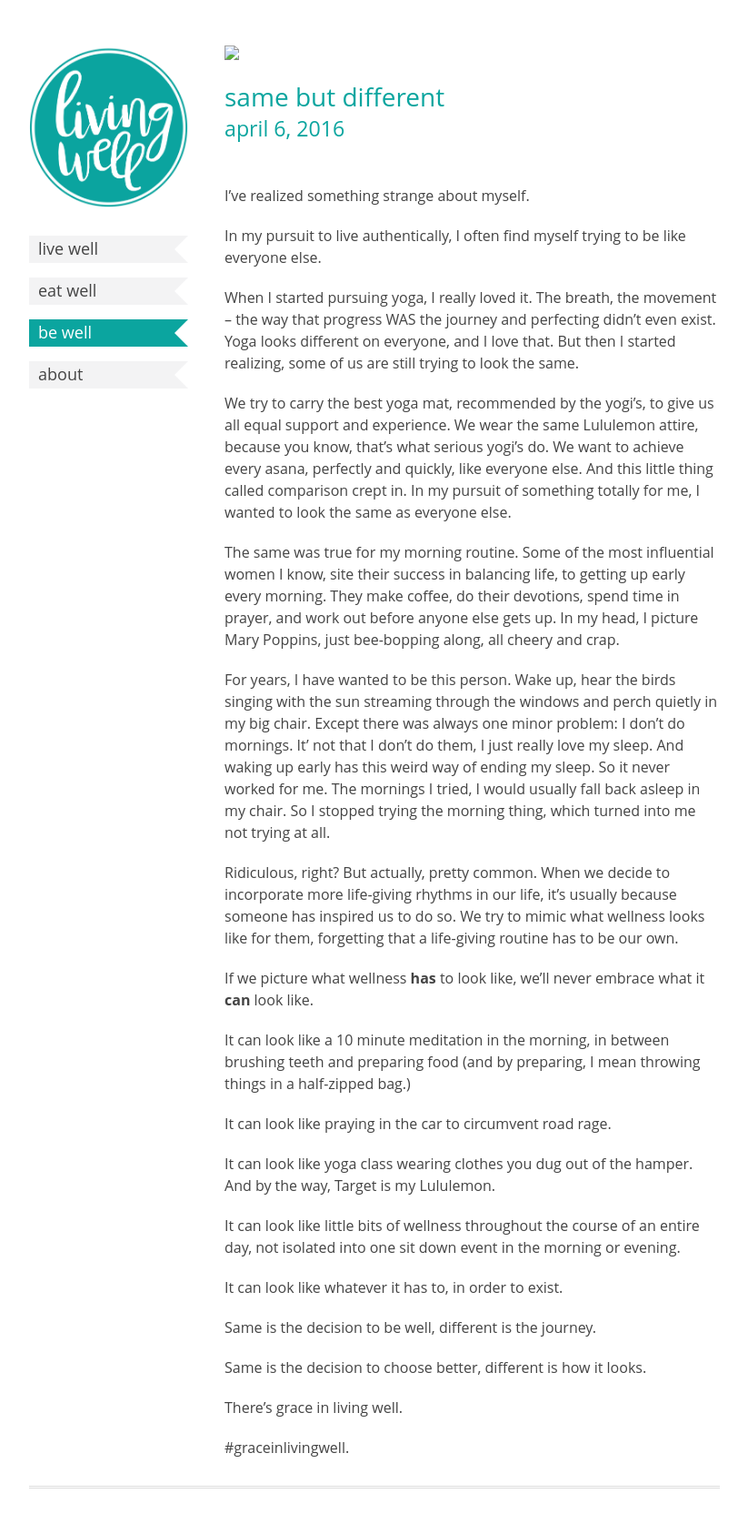
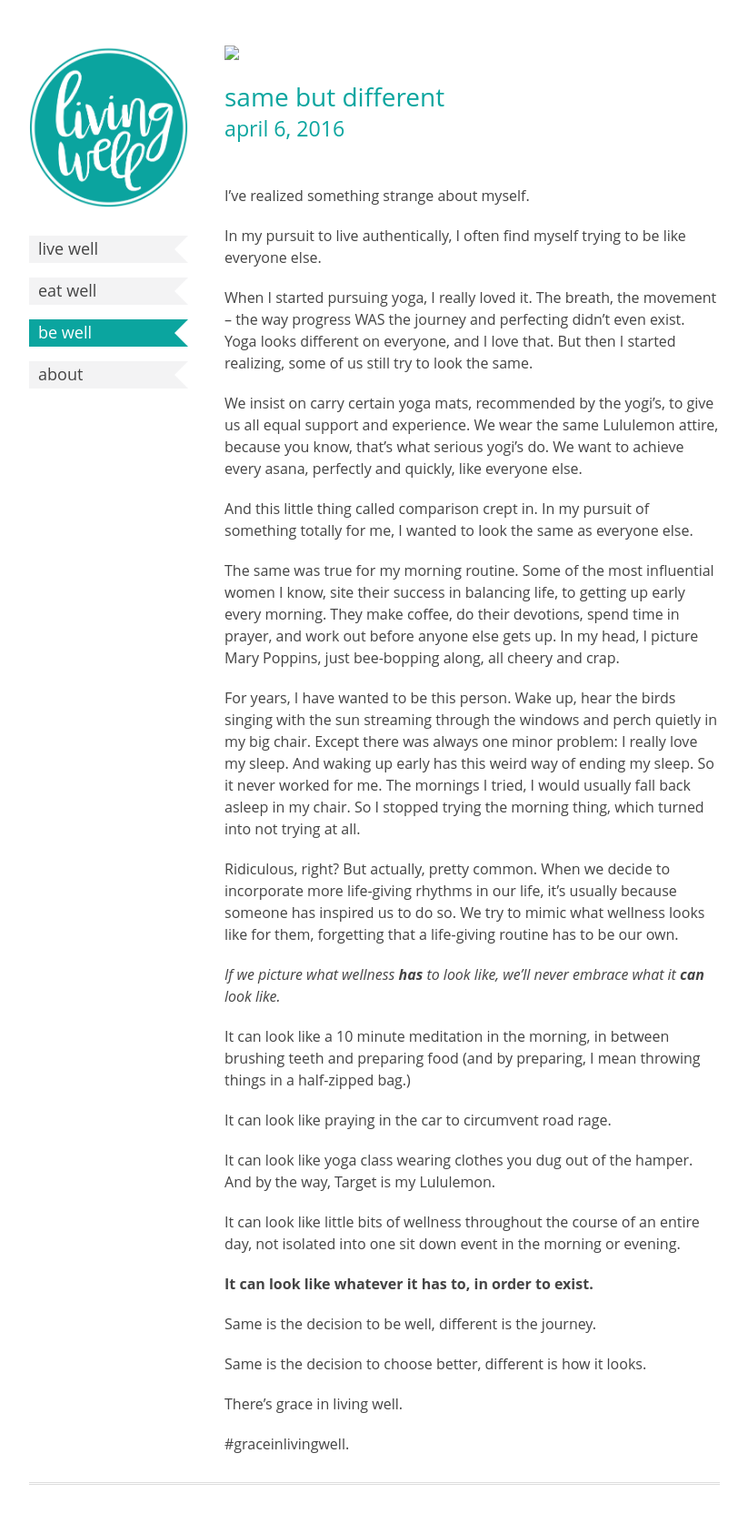
Before and after one commit to dreger/thelivingwell.co, a Jekyll site: the page built from _posts/be/2016-04-6-different.md, in a window 1280 px wide. Shown: the whole page at 91% size, without its empty margins (228-1051 px from the left). Built offline with Jekyll 4.4.1, drawn with Linux system fonts in a browser that asks for light colours.

Commit message:
Update 2016-04-6-different.md

```diff
--- a/_posts/be/2016-04-6-different.md
+++ b/_posts/be/2016-04-6-different.md
@@ -9,19 +9,19 @@ I’ve realized something strange about myself.
 
 In my pursuit to live authentically, I often find myself trying to be like everyone else.
 
-When I started pursuing yoga, I really loved it. The breath, the movement – the way that progress WAS the journey and perfecting didn’t even exist. Yoga looks different on everyone, and I love that.
-But then I started realizing, some of us are still trying to look the same.
+When I started pursuing yoga, I really loved it. The breath, the movement – the way progress WAS the journey and perfecting didn’t even exist. Yoga looks different on everyone, and I love that. But then I started realizing, some of us still try to look the same.
 
-We try to carry the best yoga mat, recommended by the yogi’s, to give us all equal support and experience. We wear the same Lululemon attire, because you know, that’s what serious yogi’s do. We want to achieve every asana, perfectly and quickly, like everyone else.
+We insist on carry certain yoga mats, recommended by the yogi’s, to give us all equal support and experience. We wear the same Lululemon attire, because you know, that’s what serious yogi’s do. We want to achieve every asana, perfectly and quickly, like everyone else.
+
 And this little thing called comparison crept in. In my pursuit of something totally for me, I wanted to look the same as everyone else.
 
 The same was true for my morning routine. Some of the most influential women I know, site their success in balancing life, to getting up early every morning. They make coffee, do their devotions, spend time in prayer, and work out before anyone else gets up. In my head, I picture Mary Poppins, just bee-bopping along, all cheery and crap.
 
-For years, I have wanted to be this person. Wake up, hear the birds singing with the sun streaming through the windows and perch quietly in my big chair. Except there was always one minor problem: I don’t do mornings. It’ not that I don’t do them, I just really love my sleep. And waking up early has this weird way of ending my sleep. So it never worked for me. The mornings I tried, I would usually fall back asleep in my chair. So I stopped trying the morning thing, which turned into me not trying at all.
+For years, I have wanted to be this person. Wake up, hear the birds singing with the sun streaming through the windows and perch quietly in my big chair. Except there was always one minor problem: I really love my sleep. And waking up early has this weird way of ending my sleep. So it never worked for me. The mornings I tried, I would usually fall back asleep in my chair. So I stopped trying the morning thing, which turned into not trying at all.
 
 Ridiculous, right? But actually, pretty common. When we decide to incorporate more life-giving rhythms in our life, it’s usually because someone has inspired us to do so. We try to mimic what wellness looks like for them, forgetting that a life-giving routine has to be our own.
 
-If we picture what wellness **has** to look like, we’ll never embrace what it **can** look like.
+_If we picture what wellness **has** to look like, we’ll never embrace what it **can** look like._
 
 It can look like a 10 minute meditation in the morning, in between brushing teeth and preparing food (and by preparing, I mean throwing things in a half-zipped bag.)
 
@@ -31,7 +31,7 @@ It can look like yoga class wearing clothes you dug out of the hamper. And by th
 
 It can look like little bits of wellness throughout the course of an entire day, not isolated into one sit down event in the morning or evening.
 
-It can look like whatever it has to, in order to exist.
+**It can look like whatever it has to, in order to exist.**
 
 Same is the decision to be well, different is the journey.
 
```
